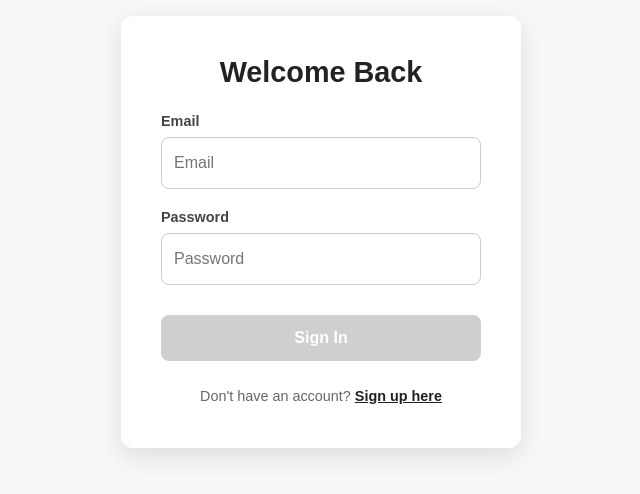
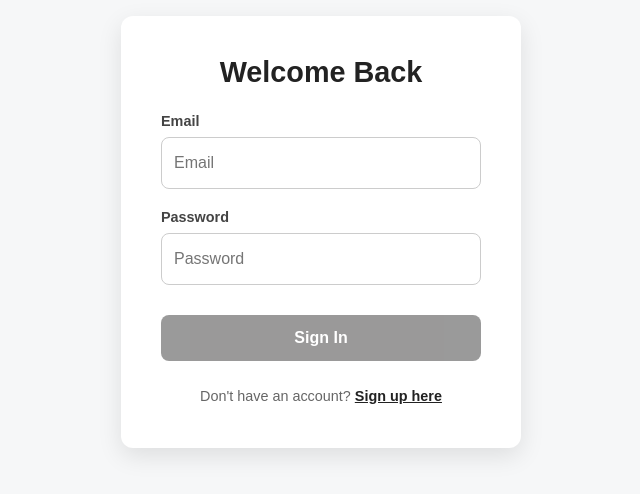
Before and after one commit to mtech10/chefmaster, a React (Vite) app: page /auth in a window 1280 px wide. Shown: the part 168-662 px from the top of the page, without its empty margins (319-959 px from the left). Built offline with nearby package versions, Linux system fonts and the light colour scheme.

Commit message:
fix AuthPage

```diff
--- a/src/components/AuthPage/AuthPage.css
+++ b/src/components/AuthPage/AuthPage.css
@@ -121,14 +121,14 @@
 }
 
 .button-disabled {
-  opacity: 0.5;
+  opacity: 0.7;
   cursor: not-allowed;
 }
 
 .auth-button:disabled,
 .auth-button.button-disabled {
-  opacity: 0.5;
+  opacity: 0.7;
   cursor: not-allowed;
-  background-color: #a0a0a0;
+  background-color: #706f6f;
   pointer-events: none;
 }
```
